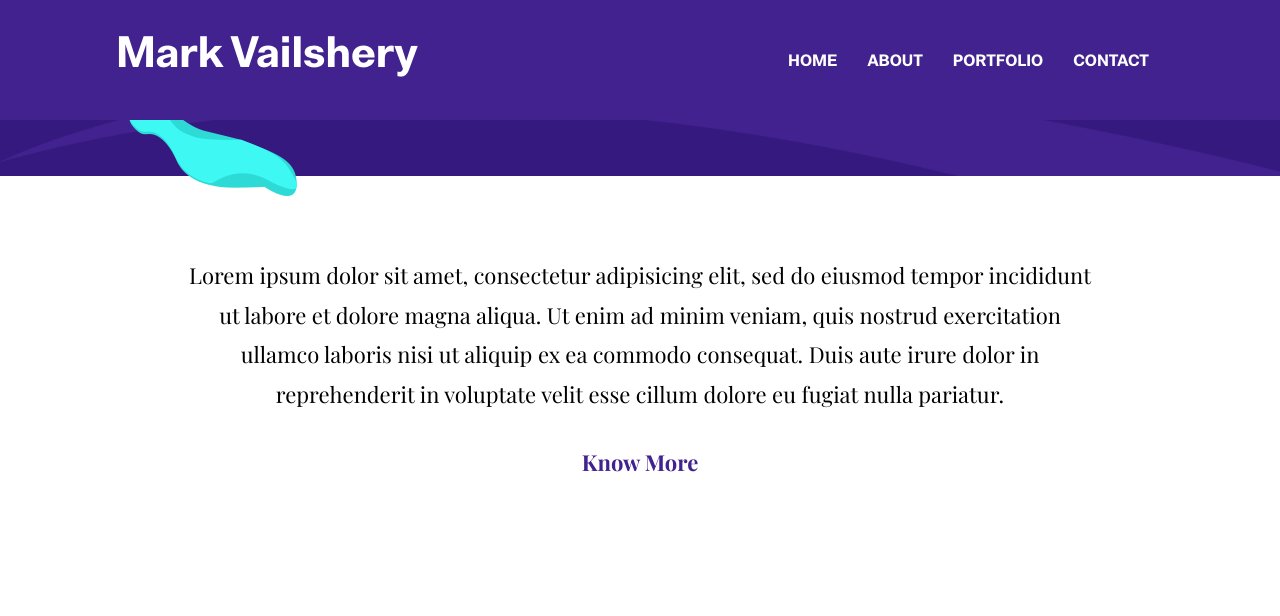
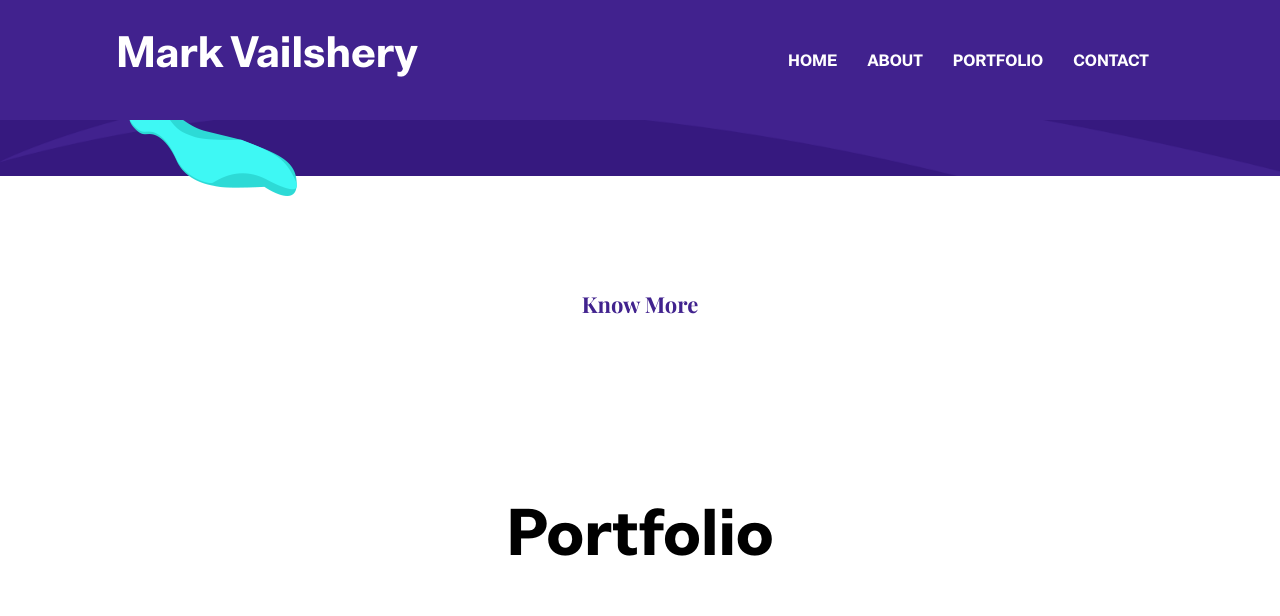
Before and after one commit to markvailshery/markvailshery.github.io, a Jekyll site: the page built from index.html, in a window 1280 px wide and 1400 px high, scrolled down 636 px. Shown: the top 616 px of the window. Built offline with Jekyll 4.4.1, drawn with Linux system fonts in a browser that asks for light colours; some of the changed lines change nothing that is shown; some of the changed text lies outside the part shown; grey boxes are pictures that could not be loaded.

Commit message:
Update settings.yml

```diff
--- a/_data/settings.yml
+++ b/_data/settings.yml
@@ -49,9 +49,6 @@
 # About (Section and Page)
 
 # About Section
-blurb:
-  Lorem ipsum dolor sit amet, consectetur adipisicing elit, sed do eiusmod tempor incididunt ut labore et dolore magna aliqua. Ut enim ad minim veniam, quis nostrud exercitation ullamco laboris nisi ut aliquip ex ea commodo consequat. Duis aute irure dolor in reprehenderit in voluptate velit esse cillum dolore eu fugiat nulla pariatur.
-
 blurb-btn-link: '/about'
 blurb-btn-name: know more
 
@@ -113,8 +110,8 @@
 
 education-title: Education
 education:
-- {name: Masters in Aeronautical Engineering, date: '2016', organization: 'Jain College'}
-- {name: Bachelors in Mechanical Engineering, date: '2013', organization: 'City Engineering College'}
+- {name: Masters in Aircraft Propulsion, date: '2017', organization: 'Jain (Deemed to-be) University'}
+- {name: Bachelors in Mechanical Engineering, date: '2014', organization: 'City Engineering College'}
 
 #-------------------------------
 # Services Section
@@ -147,19 +144,19 @@
 
 # Portfolio Home Section
 portfolio-home-items:
-  - image : "assets/images/portfolio/item-1.png"
+  - image : "assets/images/portfolio/Item-1.png"
     url: "#"
 
-  - image : "assets/images/portfolio/item-2.png"
+  - image : "assets/images/portfolio/Item-2.png"
     url: "#"
 
-  - image : "assets/images/portfolio/item-6.png"
+  - image : "assets/images/portfolio/Item-3.png"
     url: "#"
 
-  - image : "assets/images/portfolio/item-4.png"
+  - image : "assets/images/portfolio/Item-4.png"
     url: "#"
 
-  - image : "assets/images/portfolio/item-5.png"
+  - image : "assets/images/portfolio/Item-5.png"
     url: "#"
 
 
```
